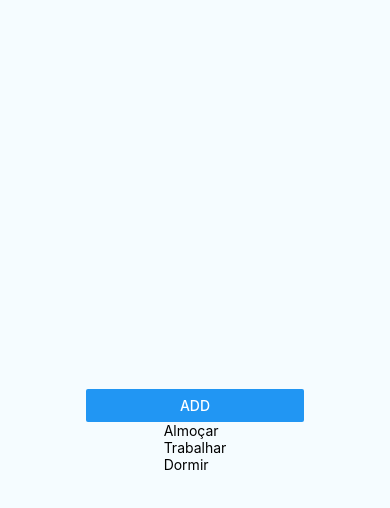
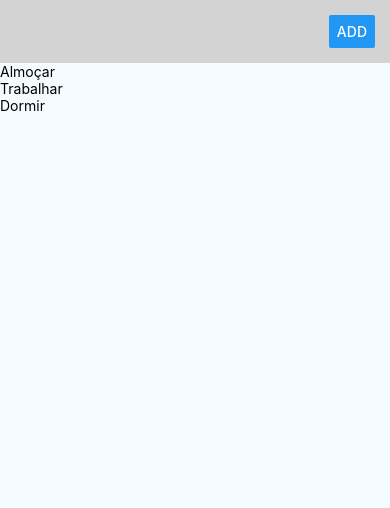
Before and after one commit to igordcn/todolist-react-native, a React Native app: screen / in a window 390 px wide. Shown: the top 508 px of the page. Built offline with nearby package versions, Linux system fonts and the light colour scheme.

Commit message:
Adicionando estilo

```diff
--- a/App.js
+++ b/App.js
@@ -66,8 +66,8 @@ export default class App extends Component {
 const styles = StyleSheet.create({
   container: {
     flex: 1,
-    justifyContent: 'center',
-    alignItems: 'center',
+    justifyContent: 'flex-start',
+    alignItems: 'flex-start',
     backgroundColor: '#F5FCFF',
   },
   welcome: {
--- a/components/add-todo.js
+++ b/components/add-todo.js
@@ -1,5 +1,5 @@
 import React, {Component} from 'react';
-import {View, TextInput, Button} from 'react-native';
+import {View, TextInput, Button, StyleSheet} from 'react-native';
 
 class AddTodo extends Component{
 
@@ -26,12 +26,33 @@ class AddTodo extends Component{
 
     render(){
         return (
-            <View>
-                <TextInput value={this.state.text} onChangeText={text => this.onTextInput(text)}/>
-                <Button onPress={() => this.addTodo()} title="add"/>
+            <View style={styles.container}>
+                <TextInput
+                    style={styles.input}
+                    value={this.state.text}
+                    onChangeText={text => this.onTextInput(text)}/>
+                <Button
+                    style={styles.button}
+                    onPress={() => this.addTodo()}
+                    title="add"/>
             </View>
         )
     }
 }
 
+const styles = StyleSheet.create({
+    container:{
+        width: '100%',
+        padding: 15,
+        backgroundColor: 'lightgray',
+        flexDirection: 'row',
+    },
+    input:{
+        flex: 1,
+    },
+    button:{
+        flexShrink: 0,
+    }
+})
+
 export default AddTodo;
```
